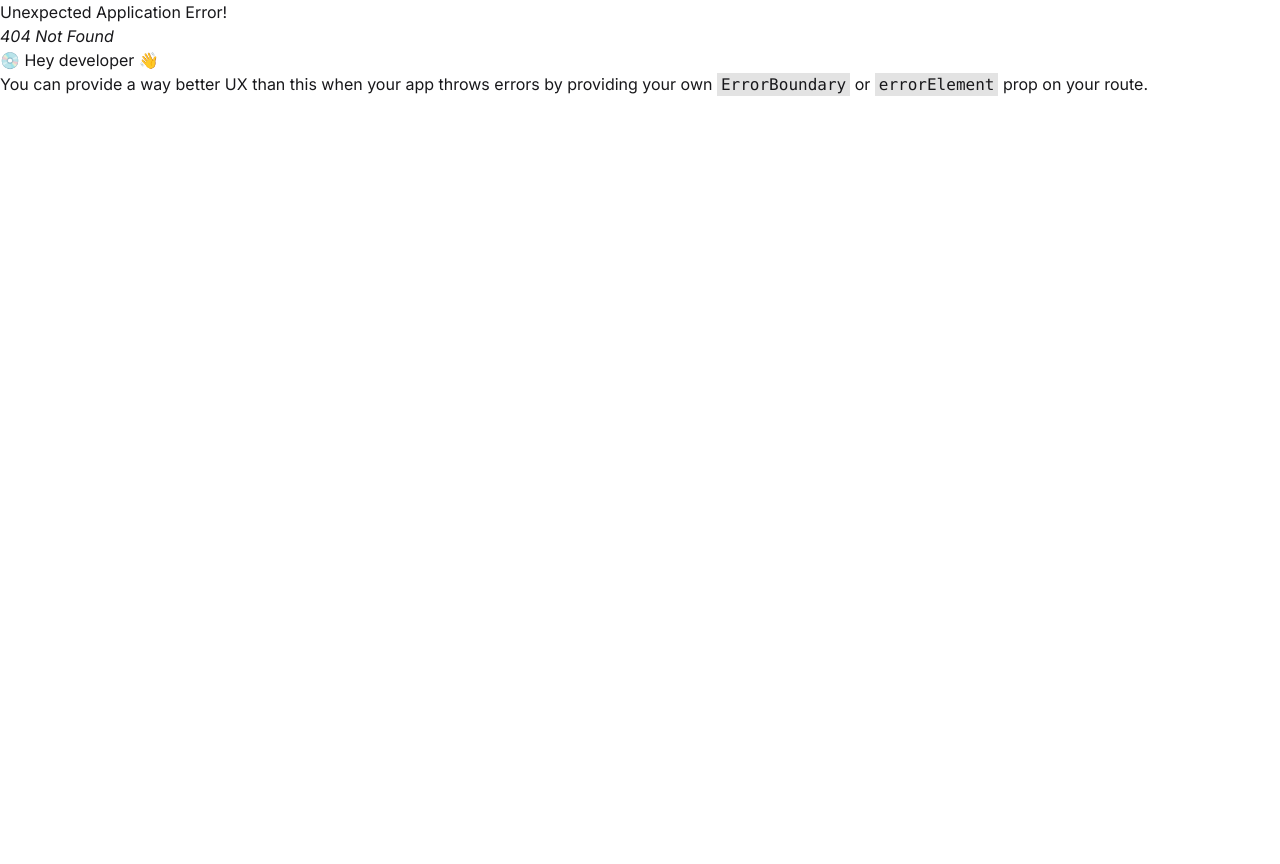
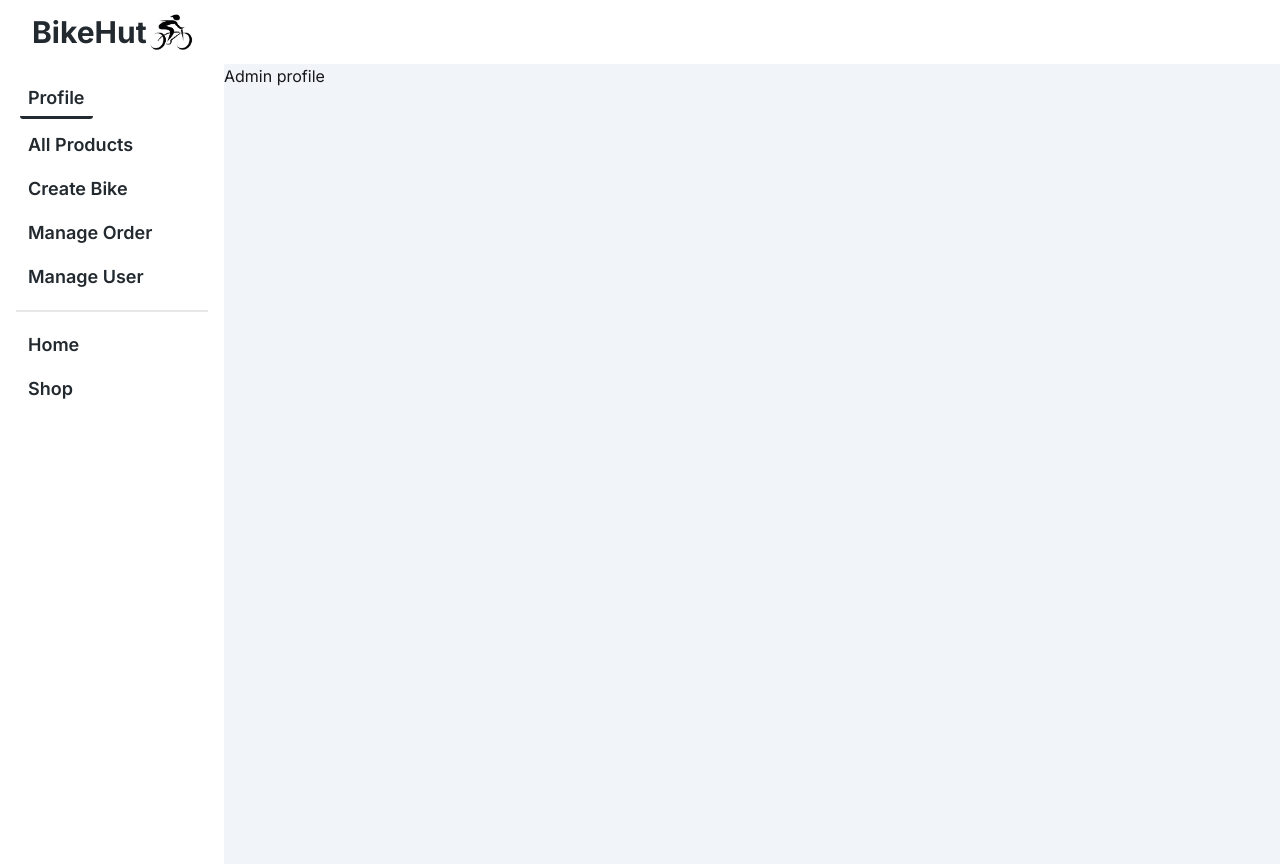
Before and after one commit to Mosharof-Hossen/bike-store-app, a React (Vite) app in the folder bike-store-client/: page /admin/dashboard in a window 1280 px wide. Before the commit this address had no page. Before the commit the page ends 800 px from the top, so only its background shows below. Built offline with nearby package versions, Linux system fonts and the light colour scheme.

Commit message:
admin route done

```diff
--- a/bike-store-client/src/Layout/Dashboard.tsx
+++ b/bike-store-client/src/Layout/Dashboard.tsx
@@ -4,12 +4,16 @@ import logo from "../assets/logo.png"
 const Dashboard = () => {
 
     const links = <>
-        <NavLink to={"/dashboard/admin"} end className={"lg:px-2  lg:mx-1 w-fit py-1 rounded  text-xl font-semibold "}><li>Profile</li></NavLink>
+        <NavLink to={"/admin/dashboard"} end className={"text-[#22292f] lg:px-2  lg:mx-1 w-fit py-1 rounded text-lg font-semibold "}><li>Profile</li></NavLink>
+        <NavLink to={"/admin/dashboard/all-products"} end className={"text-[#22292f] lg:px-2  lg:mx-1 w-fit py-1 rounded text-lg font-semibold "}><li>All Products</li></NavLink>
+        <NavLink to={"/admin/dashboard/create-bike"} end className={"text-[#22292f] lg:px-2  lg:mx-1 w-fit py-1 rounded text-lg font-semibold "}><li>Create Bike</li></NavLink>
+        <NavLink to={"/admin/dashboard/manage-order"} end className={"text-[#22292f] lg:px-2  lg:mx-1 w-fit py-1 rounded text-lg font-semibold "}><li>Manage Order</li></NavLink>
+        <NavLink to={"/admin/dashboard/manage-users"} end className={"text-[#22292f] lg:px-2  lg:mx-1 w-fit py-1 rounded text-lg font-semibold "}><li>Manage User</li></NavLink>
 
         <div className="divider w-full"></div>
 
-        <NavLink to={"/"} end className={"lg:px-2  lg:mx-1 w-fit py-1 rounded  text-xl font-semibold "}><li>Home</li></NavLink>
-        <NavLink to={"/shop"} end className={"lg:px-2  lg:mx-1 w-fit py-1 rounded  text-xl font-semibold "}><li>Shop</li></NavLink>
+        <NavLink to={"/"} end className={"text-[#22292f] lg:px-2  lg:mx-1 w-fit py-1 rounded text-lg font-semibold "}><li>Home</li></NavLink>
+        <NavLink to={"/shop"} end className={"text-[#22292f] lg:px-2  lg:mx-1 w-fit py-1 rounded text-lg font-semibold "}><li>Shop</li></NavLink>
     </>
 
     return (
@@ -34,14 +38,16 @@ const Dashboard = () => {
                         </label>
                     </div>
                     <div className="flex items-center flex-1 space-x-2">
-                        <h1 className="text-3xl text-[#22292f] font-bold">BikeHut</h1>
-                        <Link to={"/"}><img src={logo} alt="" className="w-12 h-fit" /> </Link>
+                        <Link to={"/"} className="flex items-center">
+                            <h1 className="text-3xl text-[#22292f] font-bold">BikeHut</h1>
+                            <img src={logo} alt="" className="w-12 h-fit" />
+                        </Link>
                     </div>
 
                 </div>
                 <div className=" flex-none lg:flex min-h-screen">
-                    <div className=" bg-primary-c min-w-80 hidden lg:block ">
-                        <ul className="menu space-y-2 p-4 w-80">
+                    <div className=" bg-primary-c min-w-56 hidden lg:block ">
+                        <ul className="menu space-y-2 p-4 w-56">
                             {links}
                         </ul>
                     </div>
@@ -53,7 +59,7 @@ const Dashboard = () => {
             <div className="drawer-side mt-16 ">
                 <label htmlFor="my-drawer-3" aria-label="close sidebar" className="drawer-overlay"> dfe</label>
                 <h1 className="text-black">Dashboard</h1>
-                <ul className="menu bg-base-200 min-h-full w-80 p-4 px-8">
+                <ul className="menu bg-base-200 min-h-full w-56 p-4 px-8">
                     {links}
                 </ul>
             </div>
--- a/bike-store-client/src/components/Navbar/Navbar.tsx
+++ b/bike-store-client/src/components/Navbar/Navbar.tsx
@@ -9,7 +9,7 @@ const Navbar = () => {
         <NavLink to={"/"} className={"text-[#22292f]  lg:px-2 px-2 lg:mx-1 w-full md:w-fit  py-1 rounded  text-lg font-semibold "}><li>Home</li></NavLink>
         <NavLink to={"/shop"} className={"text-[#22292f]  lg:px-2 px-2 lg:mx-1 w-full md:w-fit py-1 rounded  text-lg font-semibold "}><li>Shop</li></NavLink>
         <NavLink to={"/contact"} className={"text-[#22292f] lg:px-2 px-2 lg:mx-1 w-full md:w-fit py-1 rounded  text-lg font-semibold "}><li>Contact</li></NavLink>
-        <NavLink to={"/user/dashboard"} className={"text-[#22292f] lg:px-2 px-2 lg:mx-1 w-full md:w-fit py-1 rounded  text-lg font-semibold "}><li>Dashboard</li></NavLink>
+        <NavLink to={"/admin/dashboard"} className={"text-[#22292f] lg:px-2 px-2 lg:mx-1 w-full md:w-fit py-1 rounded  text-lg font-semibold "}><li>Dashboard</li></NavLink>
     </>
     return (
         <div>
--- /dev/null
+++ b/bike-store-client/src/pages/Admin/AdminProfile.tsx
@@ -0,0 +1,11 @@
+import React from 'react';
+
+const AdminProfile = () => {
+    return (
+        <div>
+            Admin profile
+        </div>
+    );
+};
+
+export default AdminProfile;
--- /dev/null
+++ b/bike-store-client/src/pages/Admin/AllProducts.tsx
@@ -0,0 +1,11 @@
+import React from 'react';
+
+const AllProducts = () => {
+    return (
+        <div>
+            All products
+        </div>
+    );
+};
+
+export default AllProducts;
--- /dev/null
+++ b/bike-store-client/src/pages/Admin/CreateBike.tsx
@@ -0,0 +1,11 @@
+import React from 'react';
+
+const CreateBike = () => {
+    return (
+        <div>
+             Create Bike
+        </div>
+    );
+};
+
+export default CreateBike;
--- /dev/null
+++ b/bike-store-client/src/pages/Admin/ManageOrders.tsx
@@ -0,0 +1,11 @@
+import React from 'react';
+
+const ManageOrders = () => {
+    return (
+        <div>
+            Manage Orders
+        </div>
+    );
+};
+
+export default ManageOrders;
--- /dev/null
+++ b/bike-store-client/src/pages/Admin/ManageUsers.tsx
@@ -0,0 +1,11 @@
+import React from 'react';
+
+const ManageUsers = () => {
+    return (
+        <div>
+            ManageUsers
+        </div>
+    );
+};
+
+export default ManageUsers;
```
Also changed, not shown: bike-store-client/src/routers/Router.tsx (+28 -1 lines).
